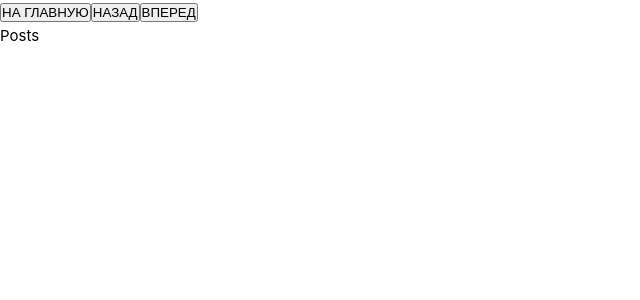
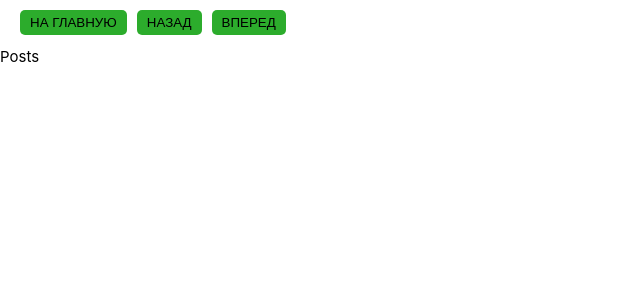
Before and after one commit to arnollder/aero_nexus, a Vue app: page /posts in a window 1280 px wide. Shown: the top 300 px of the page, without its empty margins (0-640 px from the left). Built offline with nearby package versions, Linux system fonts and the light colour scheme.

Commit message:
style: NewsPosts стилизовал кнопки навигации

```diff
--- a/src/components/NewsPosts.vue
+++ b/src/components/NewsPosts.vue
@@ -1,9 +1,8 @@
 <template>
-  <div class="buttoms">
-    <button class="btn" @click="router.push({name: 'home'})">НА ГЛАВНУЮ</button>
+  <div class="buttons">
+    <button class="btn" @click="router.push({ name: 'home' })">НА ГЛАВНУЮ</button>
     <button class="btn" @click="router.back()">НАЗАД</button>
     <button class="btn" @click="router.forward()">ВПЕРЕД</button>
-
   </div>
   <div>Posts</div>
 </template>
@@ -16,7 +15,17 @@ const route = useRoute();
 </script>
 
 <style scoped>
+.buttons {
+  padding: 10px 20px;
+  display: flex;
+  column-gap: 10px;
+}
 .btn {
-
+  padding: 5px 10px;
+  background-color: rgb(44, 172, 44);
+  color: black;
+  border: none;
+  border-radius: 5px;
+  cursor: pointer;
 }
 </style>
```
